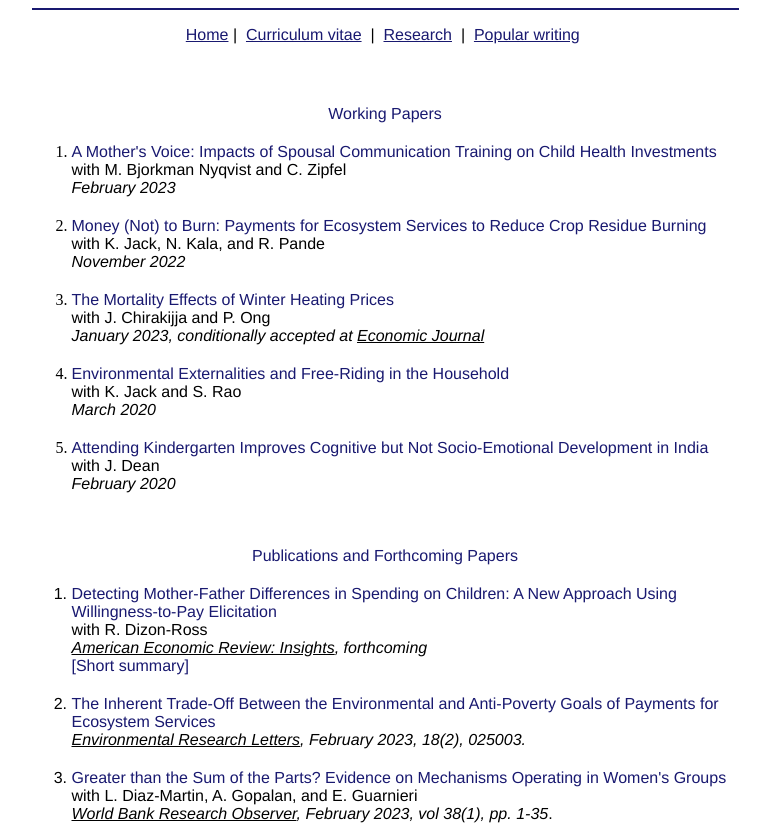
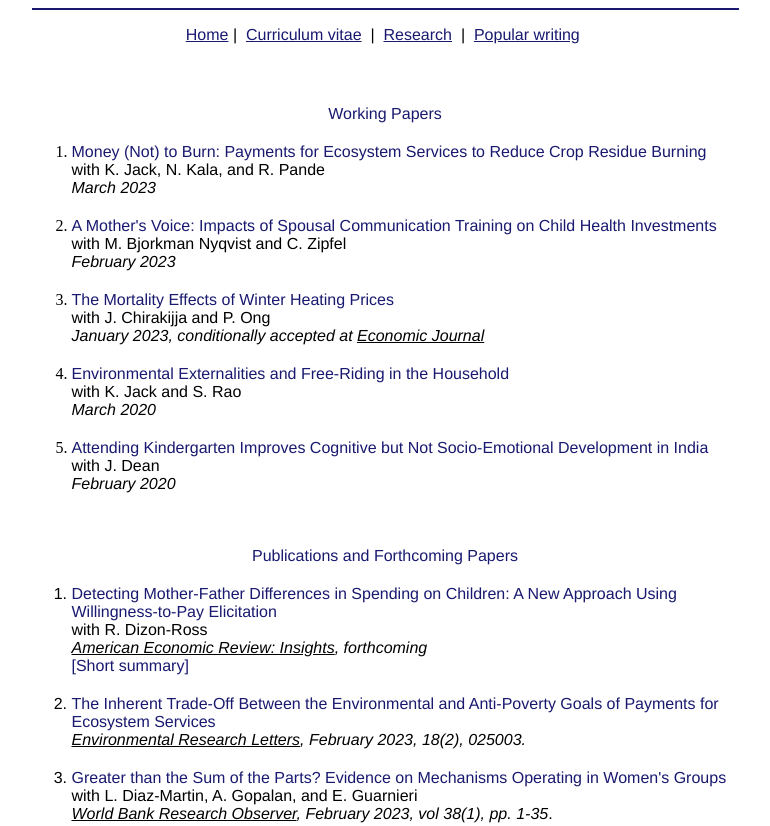
Before and after one commit to seema-jayachandran/seema-jayachandran.github.io, a plain HTML site: page papers.html in a window 1280 px wide. Shown: the top 826 px of the page, without its empty margins (255-1025 px from the left). Drawn offline with Linux system fonts and the light colour scheme.

Commit message:
Updated Money Not To Burn

```diff
--- a/papers.html
+++ b/papers.html
@@ -41,16 +41,18 @@
 
  	 	 	 	 	 	     <li>
 		<p ALIGN="LEFT" style="margin-bottom: 20"><font face="Helvetica" size="3">
+		<a href="http://seemajayachandran.com/money_not_to_burn.pdf"  style="text-decoration: none">Money (Not) to Burn: Payments for Ecosystem Services to Reduce Crop Residue Burning</a>  <br> with K. Jack, N. Kala, and R. Pande<br>
+ <i>March 2023</i><br>
+ 	</font></p></li>
+
+
+ 	 	 	 	 	 	     <li>
+		<p ALIGN="LEFT" style="margin-bottom: 20"><font face="Helvetica" size="3">
 		<a href="http://seemajayachandran.com/mothers_voice.pdf"  style="text-decoration: none">A Mother's Voice: Impacts of Spousal Communication Training on Child Health Investments</a>  <br> with M. Bjorkman Nyqvist and C. Zipfel<br>
  <i>February 2023</i><br>
  	</font></p></li>
 
 
- 	 	 	 	 	     <li>
-		<p ALIGN="LEFT" style="margin-bottom: 20"><font face="Helvetica" size="3">
-		<a href="http://seemajayachandran.com/money_not_to_burn.pdf"  style="text-decoration: none">Money (Not) to Burn: Payments for Ecosystem Services to Reduce Crop Residue Burning</a>  <br> with K. Jack, N. Kala, and R. Pande<br>
- <i>November 2022</i><br>
- 	</font></p></li>
 
 
 
```
Also changed, not shown: 3 other files.
